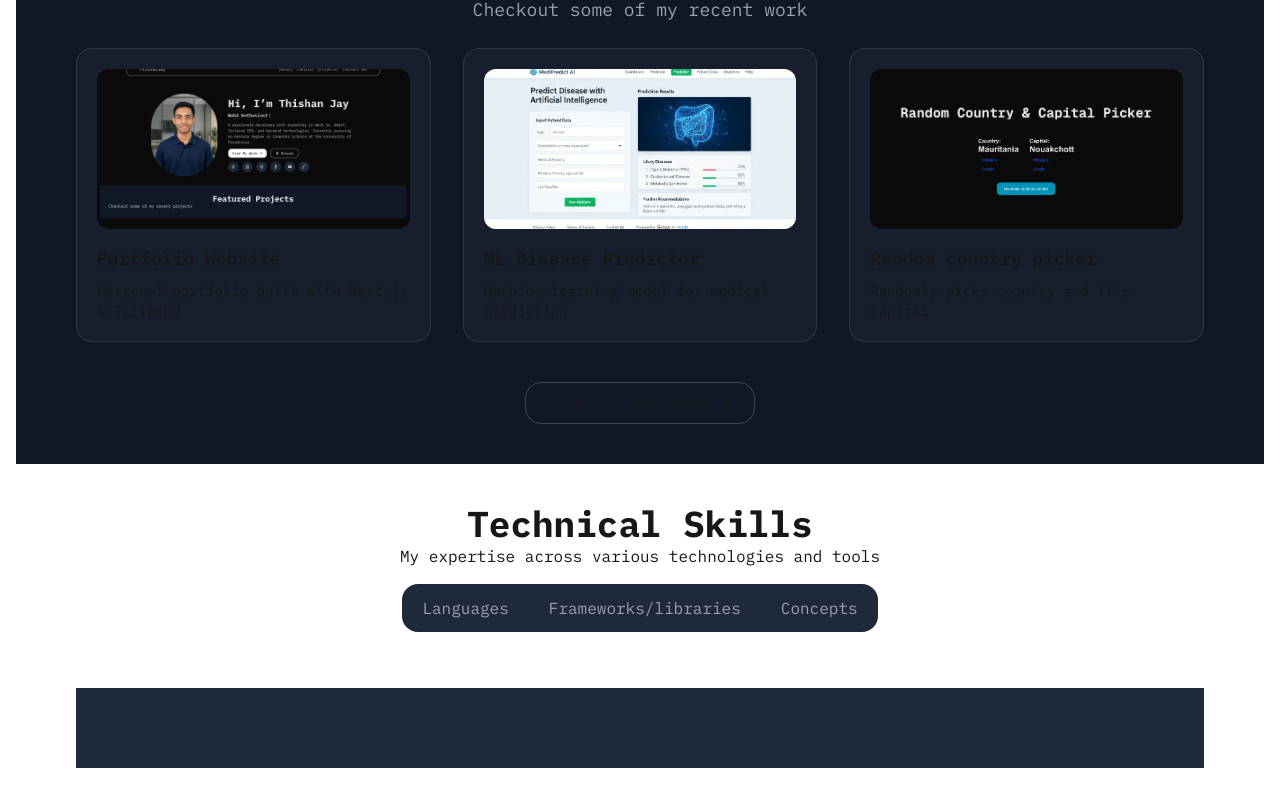
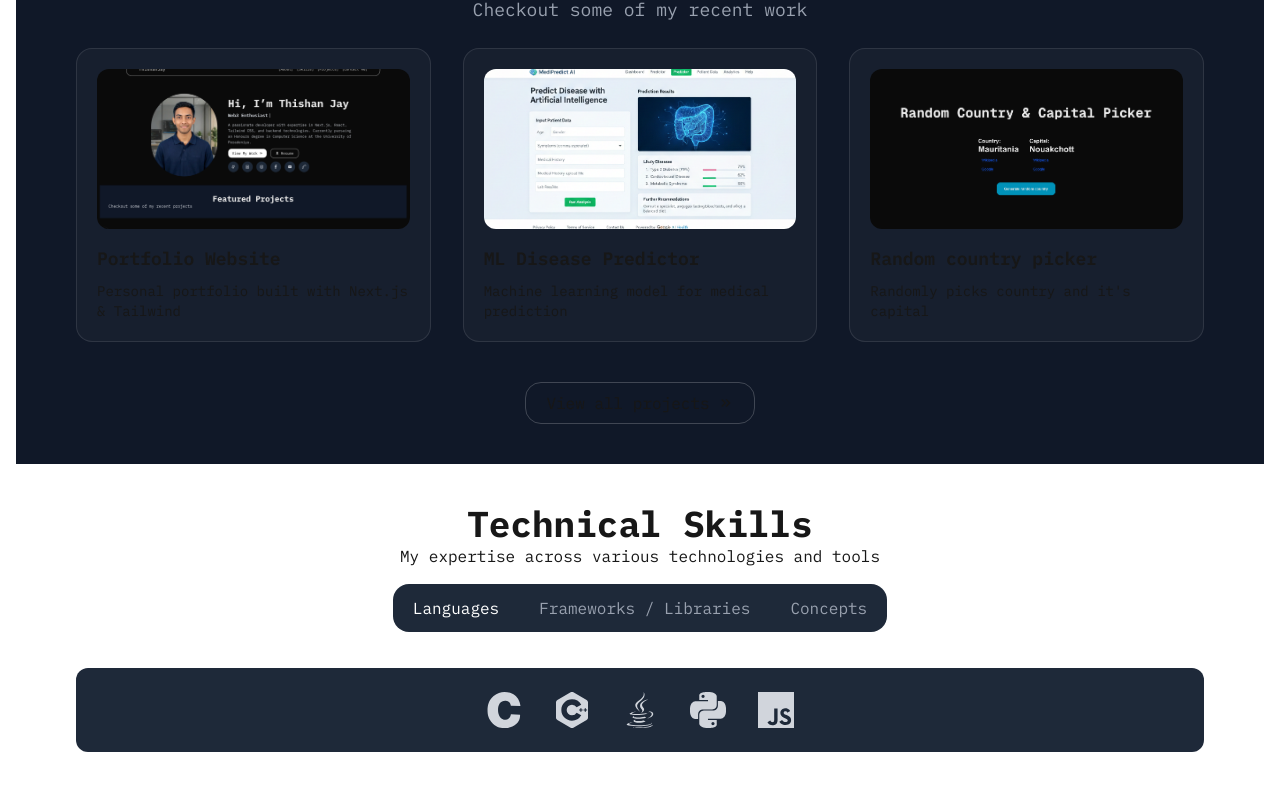
Before and after one commit to thishanjay/portfolio, a Next.js app: page / in a window 1280 px wide. Shown: the part 776-1582 px from the top of the page. Built offline with nearby package versions, Linux system fonts and the light colour scheme.

Commit message:
add skills icons

```diff
--- a/app/components/TechinalSkills.tsx
+++ b/app/components/TechinalSkills.tsx
@@ -1,26 +1,85 @@
-
+"use client";
+import { useState } from "react";
+import {
+  SiC,
+  SiCplusplus,
+  SiPython,
+  SiJavascript,
+  SiReact,
+  SiNextdotjs,
+  SiTailwindcss,
+  SiNodedotjs,
+} from "react-icons/si";
+import { FaJava } from "react-icons/fa";
 
 const TechinalSkills = () => {
+  const [activeTab, setActiveTab] = useState("languages");
+
   return (
     <section className="p-10">
       <h1 className="text-4xl font-bold text-center">Technical Skills</h1>
       <p className="text-center">
         My expertise across various technologies and tools
       </p>
+
+      {/* Tabs */}
       <div className="flex">
         <div className="inline-flex gap-4 mx-auto bg-gray-800 m-4 p-2 rounded-2xl text-gray-400">
-          <a href="" className="tech-skills">
+          <button
+            onClick={() => setActiveTab("languages")}
+            className={`tech-skills ${activeTab === "languages" && "text-white"}`}
+          >
             Languages
-          </a>
-          <a href="" className="tech-skills">
-            Frameworks/libraries{" "}
-          </a>
-          <a href="" className="tech-skills">
+          </button>
+          <button
+            onClick={() => setActiveTab("frameworks")}
+            className={`tech-skills ${
+              activeTab === "frameworks" && "text-white"
+            }`}
+          >
+            Frameworks / Libraries
+          </button>
+          <button
+            onClick={() => setActiveTab("concepts")}
+            className={`tech-skills ${
+              activeTab === "concepts" && "text-white"
+            }`}
+          >
             Concepts
-          </a>
+          </button>
         </div>
       </div>
-      <div className="p-6 bg-gray-800 h-20 m-5 mt-10"></div>
+
+      {/* Content */}
+      <div className="p-6 bg-gray-800 m-5 rounded-xl flex justify-center gap-8 text-4xl text-gray-300">
+        {activeTab === "languages" && (
+          <>
+            <SiC />
+            <SiCplusplus />
+            <FaJava />
+            <SiPython />
+            <SiJavascript />
+          </>
+        )}
+
+        {activeTab === "frameworks" && (
+          <>
+            <SiReact />
+            <SiNextdotjs />
+            <SiTailwindcss />
+            <SiNodedotjs />
+          </>
+        )}
+
+        {activeTab === "concepts" && (
+          <div className="text-lg text-center">
+            <p>OOP</p>
+            <p>Data Structures & Algorithms</p>
+            <p>REST APIs</p>
+            <p>Concurrency</p>
+          </div>
+        )}
+      </div>
     </section>
   );
 };
```
